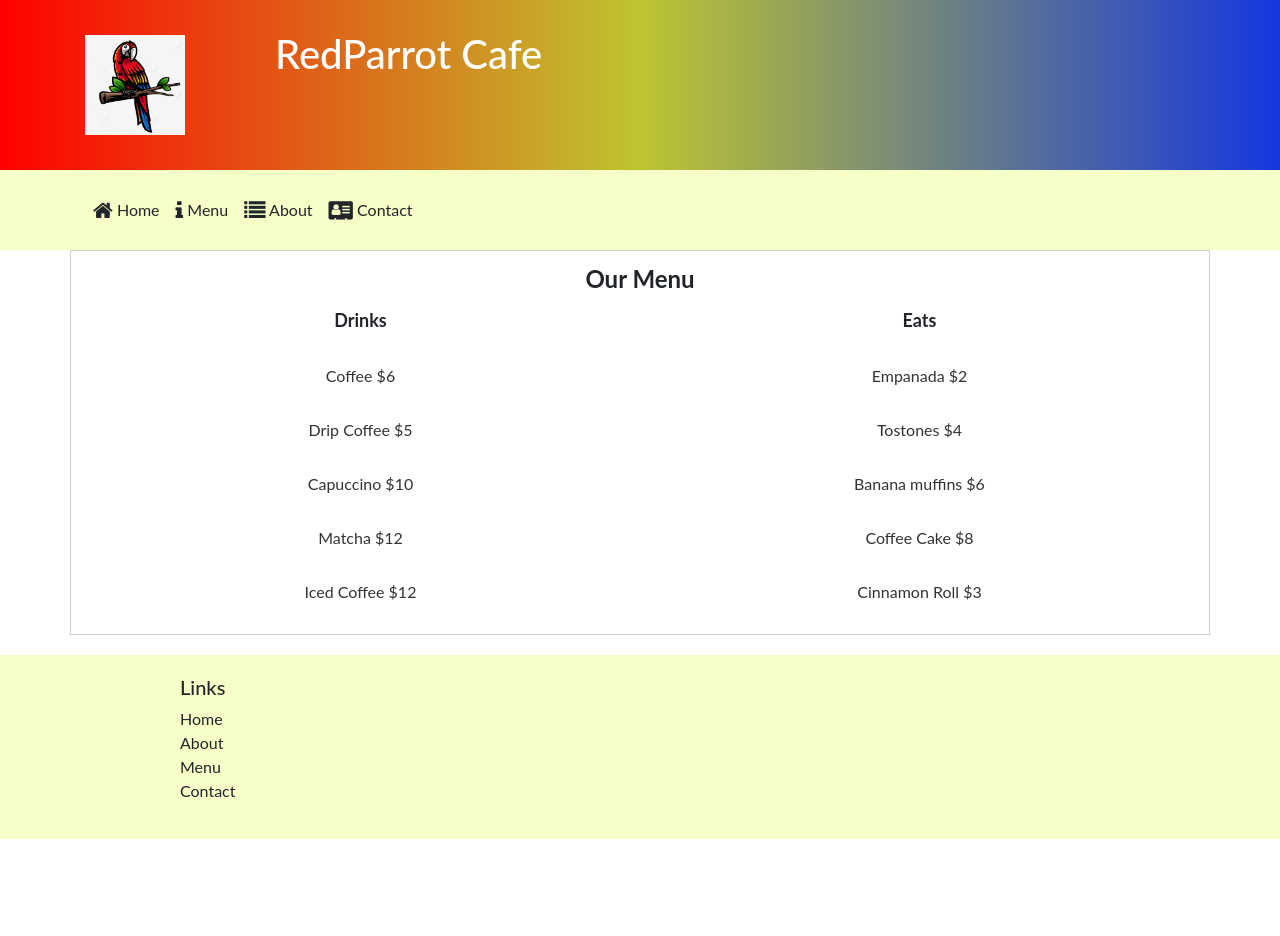
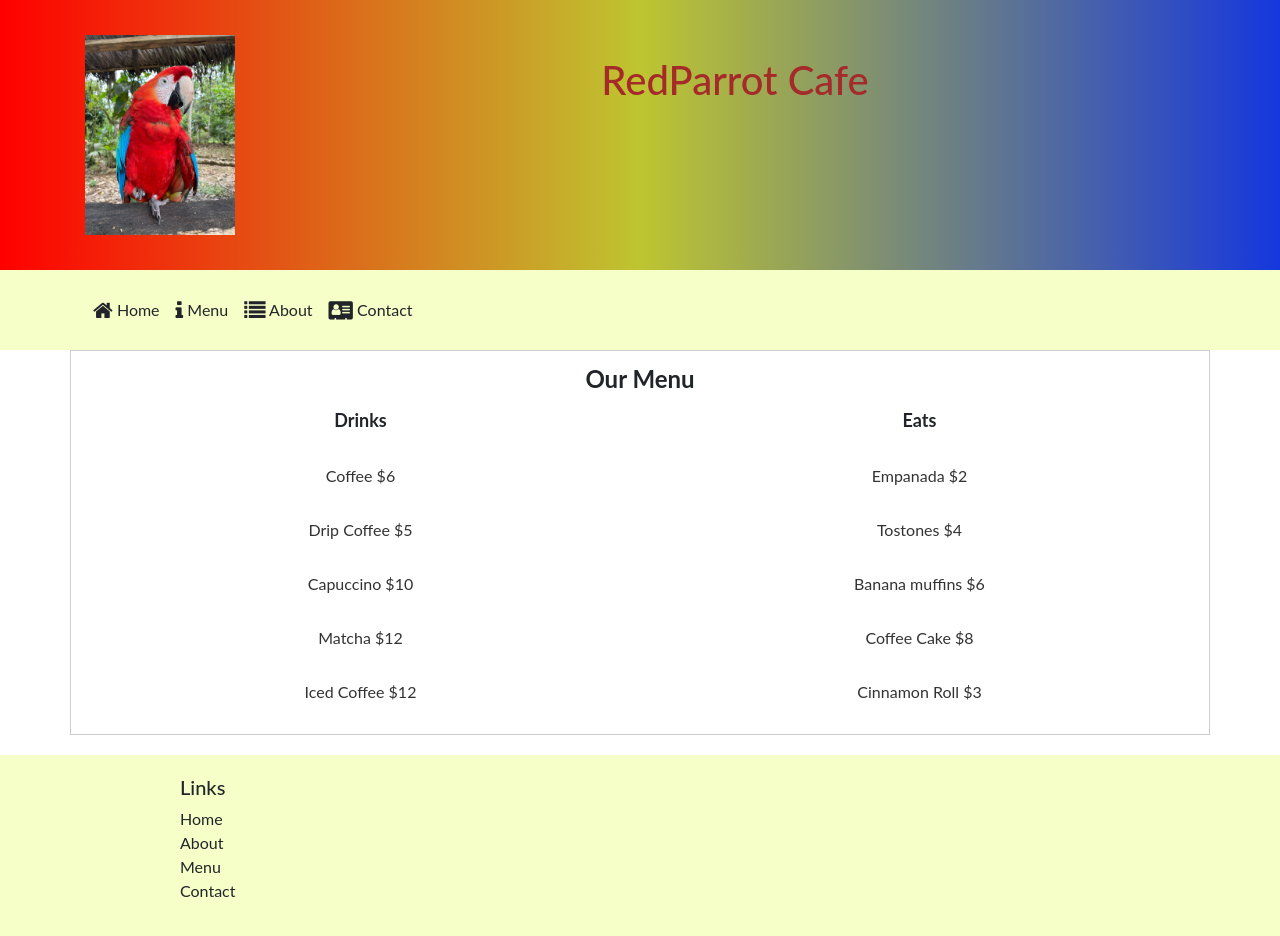
Before and after one commit to redparrot13/RedParrotCafe, a website: page menu.html in a window 1280 px wide. Before the commit the page ends 839 px from the top, so only its background shows below. Drawn offline with nearby package versions, Linux system fonts and the light colour scheme.

Commit message:
header pic

```diff
--- a/cafe.css
+++ b/cafe.css
@@ -10,9 +10,16 @@ h2 {
     color: #3046C5;
 }
 
-header h2 {
-    color: #CEC8FF;
+header h1 {
+    color: brown;
+    display: flex;
+    justify-content: center;
+    align-items: center;
+    font-size: 40px;
+    height: 100px;
 }
+
+
 
 .site-footer {
     background-color:#f7ffc8;
--- a/menu.html
+++ b/menu.html
@@ -23,8 +23,8 @@
         <div class="container">
             <div class="row">
                 <div class="col-4 col-sm-3 col-md-2 align-self-center">
-                    <a class="navbar-brand" href="redparrotcafe.html"><img src="images/redparrotlogo.jpg" height="100"
-                            width="100" /> </a>
+                    <a class="navbar-brand" href="redparrotcafe.html"><img src="images/redparrot (2).jpg" height="200"
+                             /> </a>
                 </div>
                 <div class="col">
                     <h1>RedParrot Cafe</h1>
```
Also changed, not shown: about.html (+1 -1 lines), contact.html (+1 -1 lines), index.html (+1 -1 lines).
